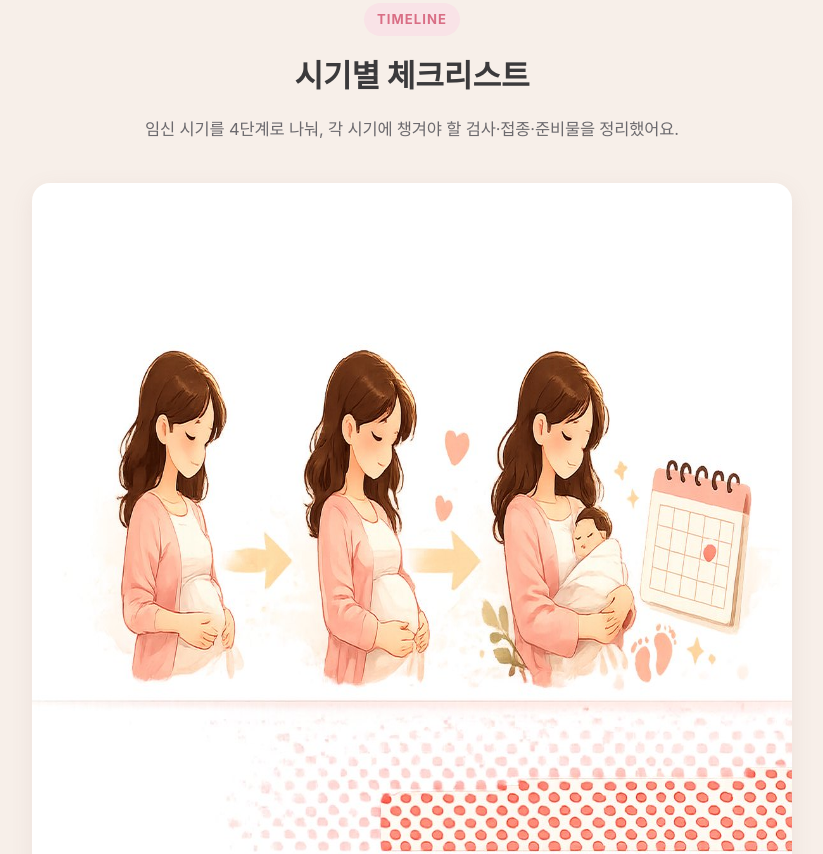
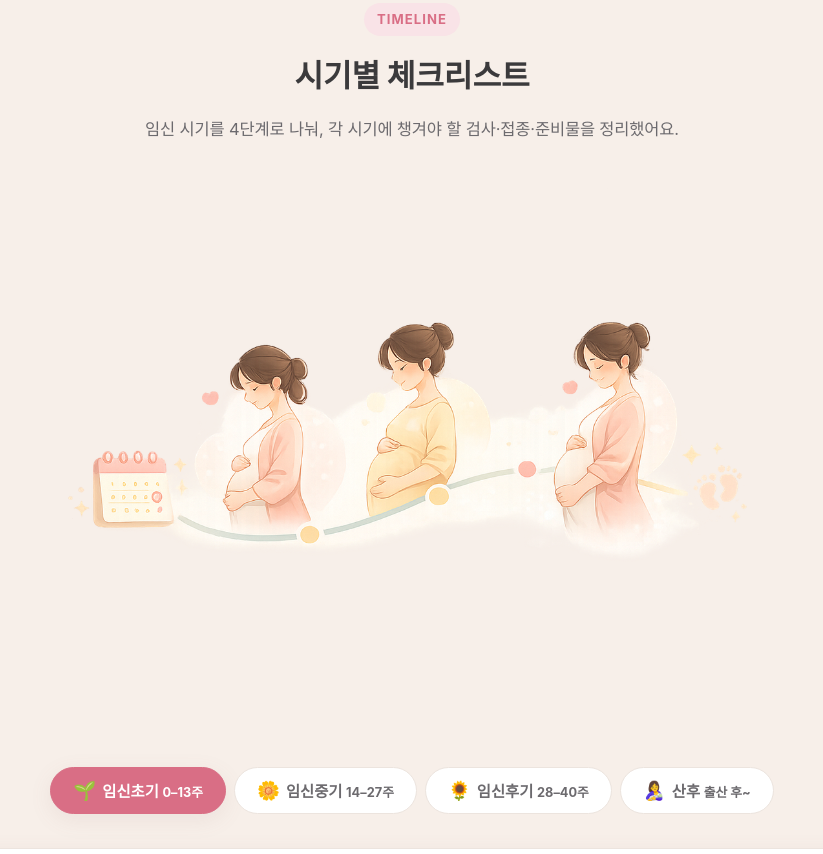
Before and after one commit to jackieHongK/imsin-gwangjin, a plain HTML site: page index.html in a window 1280 px wide. Shown: the part 716-1570 px from the top of the page, without its empty margins (228-1051 px from the left). Drawn offline with Linux system fonts and the light colour scheme; a web font is replaced by a local one.

Commit message:
임신 여정 타임라인 이미지 교체 + 이미지 원본 비율 유지
- journey 이미지를 새 타임라인 일러스트(투명 PNG, 1300x867)로 교체

- 투명 배너는 그림자·테두리 제거, height:auto + object-fit:contain으로 비율 왜곡 원천 차단

- 전 페이지 이미지 렌더 비율 = 원본 비율(0% 왜곡) 검증

Co-Authored-By: Claude Opus 4.8 <noreply@anthropic.com>

```diff
--- a/index.html
+++ b/index.html
@@ -237,7 +237,7 @@
       <p>임신 시기를 4단계로 나눠, 각 시기에 챙겨야 할 검사·접종·준비물을 정리했어요.</p>
     </div>
 
-    <img class="sec-banner" src="img/journey.jpg" alt="임신 초기에서 출산까지 — 주차별 여정 일러스트" width="1200" height="800" loading="lazy" />
+    <img class="sec-banner" src="img/journey.png" alt="임신 초기에서 출산까지 — 주차별 여정 타임라인 일러스트" width="1300" height="867" loading="lazy" />
 
     <div class="tabs" role="tablist">
       <button class="tab-btn active" data-tab="t1"><span class="em">🌱</span>임신초기 <small>0–13주</small></button>
--- a/styles.css
+++ b/styles.css
@@ -137,9 +137,11 @@ a:hover { text-decoration: underline; }
 .hero-grid .hero-badges { justify-content: flex-start; }
 .hero-grid .hero-illust { flex: 0 0 400px; max-width: 400px; }
 .hero-grid .hero-illust img { width: 100%; height: auto; display: block; border-radius: 22px; box-shadow: 0 16px 36px rgba(150,110,110,.18); }
-/* 섹션/페이지 배너 이미지 */
-.sec-banner { display: block; width: 100%; max-width: 760px; margin: 4px auto 26px; border-radius: 18px; box-shadow: var(--shadow); }
-.page-banner { display: block; width: 100%; max-width: 900px; margin: 22px auto 0; border-radius: 18px; box-shadow: var(--shadow-lg); }
+/* 섹션/페이지 배너 이미지 — 원본 비율 유지(height:auto), 투명 배너는 그림자 없음 */
+.sec-banner { display: block; width: 100%; max-width: 840px; height: auto; margin: 2px auto 24px; }
+.page-banner { display: block; width: 100%; max-width: 900px; height: auto; margin: 22px auto 0; border-radius: 18px; box-shadow: var(--shadow-lg); }
+/* 콘텐츠 이미지 왜곡 방지: 비율 강제 시에도 늘어나지 않게 */
+.hero-grid .hero-illust img, .page-banner, .sec-banner, .sec-ic { object-fit: contain; }
 @media (max-width: 860px) {
   .hero-grid { flex-direction: column-reverse; text-align: center; gap: 18px; }
   .hero-grid .hero-illust { flex: none; max-width: 280px; }
```
Also changed, not shown: img/journey.jpg (deleted), img/journey.png (added).
